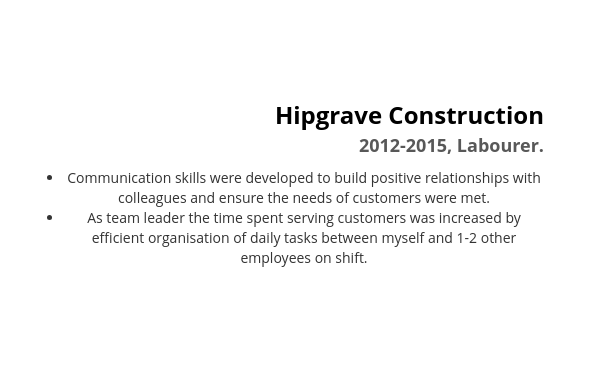
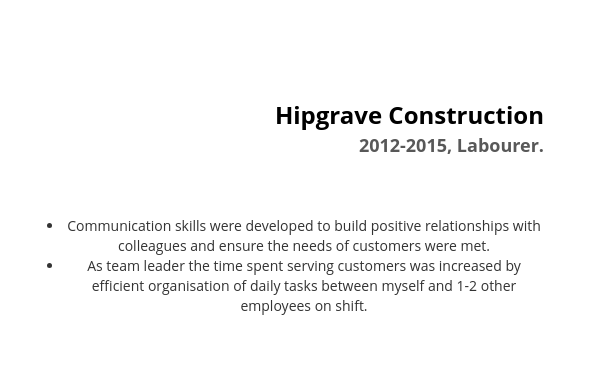
Before and after one commit to jakeminns/jakeminns.github.io, a plain HTML site: page index.html in a window 1280 px wide. Shown: the part 5161-5527 px from the top of the page, 0-608 px from the left. Drawn offline with nearby package versions, Linux system fonts and the light colour scheme; grey boxes are pictures that could not be loaded.

Commit message:
Update style.css

```diff
--- a/style.css
+++ b/style.css
@@ -1750,6 +1750,12 @@
   margin-left:20px;
 }
 
+.sportsspace-list{
+
+  margin-top:10%;
+
+}
+
 .work-sports-date{
   color:#585858;
   position: relative;
```
